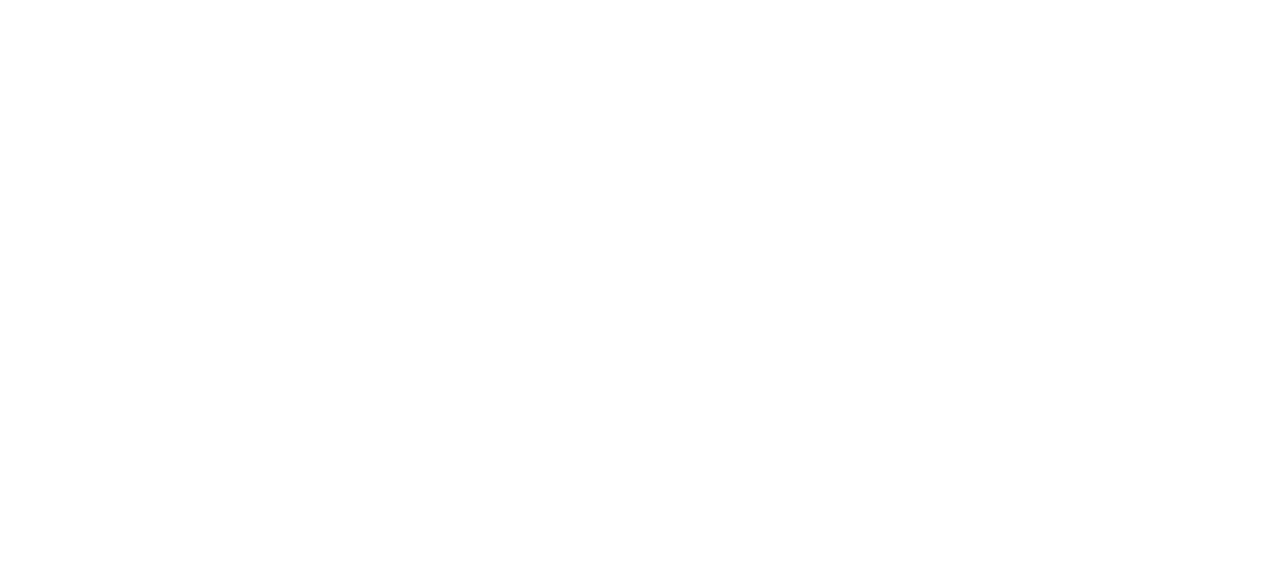
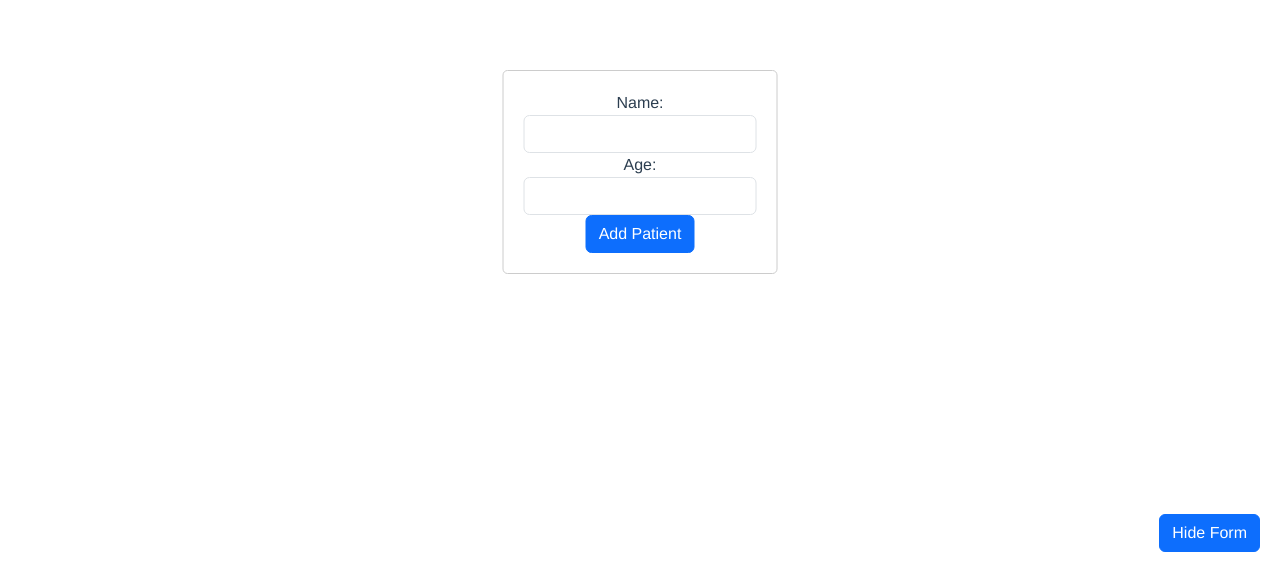
Before and after one commit to BuddeMax/weclapp, a Vue app: page /patient in a window 1280 px wide. Shown: the part 228-797 px from the top of the page. Built offline with nearby package versions, Linux system fonts and the light colour scheme; no server answers.

Commit message:
added Post-Script

```diff
--- /dev/null
+++ b/src/components/CreatePersonForm.vue
@@ -0,0 +1,58 @@
+<template>
+    <form @submit.prevent="createPatient">
+      <div class="form-group">
+        <label for="name">Name:</label>
+        <input id="name" v-model="newPatient.name" type="text" class="form-control" required>
+      </div>
+
+      <div class="form-group">
+        <label for="age">Age:</label>
+        <input id="age" v-model="newPatient.age" type="number" class="form-control" required>
+      </div>
+
+      <button type="submit" class="btn btn-primary">Add Patient</button>
+    </form>
+  </template>
+
+  <script>
+  export default {
+    data() {
+      return {
+        newPatient: {
+          name: '',
+          age: '',
+        },
+      };
+    },
+    methods: {
+      createPatient() {
+        // Hier kannst du die Daten verwenden oder an einen Service senden
+        console.log('Neuer Patient:', this.newPatient);
+        // Füge hier die Logik hinzu, um den Patienten zu erstellen oder zu speichern
+        var myHeaders = new Headers();
+        myHeaders.append("Content-Type", "application/json");
+
+        var raw = JSON.stringify({
+        "name": this.newPatient.name,
+        "age": this.newPatient.age
+        });
+
+        var requestOptions = {
+        method: 'POST',
+        headers: myHeaders,
+        body: raw,
+        redirect: 'follow'
+        };
+
+        fetch("http://localhost:8080/patient", requestOptions)
+        .then(response => response.text())
+        .then(result => console.log(result))
+        .catch(error => console.log('error', error));
+        },
+    },
+  }
+  </script>
+
+  <style scoped>
+  /* Füge hier bei Bedarf benutzerdefinierte CSS-Stile hinzu */
+  </style>
--- a/src/views/Patient.vue
+++ b/src/views/Patient.vue
@@ -1,34 +1,45 @@
 <template>
   <div class="container">
-      <h1 class="text-center"> Patient List and Hello World</h1>
-      <table class="table table-striped">
-          <head>
-              <th> Patient Id </th>
-              <th> Patient Name </th>
-              <th> Patient Age </th>
-          </head>
-          <body>
-              <tr v-for = "patient in patients" v-bind:key = "patient.id">
-                  <td>{{patient.id}}</td>
-                  <td>{{patient.name}}</td>
-                  <td>{{patient.age}}</td>
-              </tr>
-          </body>
-      </table>
+    <h1 class="text-center">Patient List and Hello World</h1>
+
+    <!-- Anzeige des Formulars -->
+    <div class="form-container">
+      <CreatePersonForm v-if="showForm" @addPerson="addPerson" />
     </div>
 
+    <!-- Button, um das Formular anzuzeigen oder auszublenden -->
+    <button @click="toggleForm" class="btn btn-primary" style="position: fixed; bottom: 20px; right: 20px;">
+      {{ showForm ? 'Hide Form' : 'Add Patient' }}
+    </button>
 
+    <!-- Patientenliste -->
+    <div class="row">
+      <div v-for="patient in patients" :key="patient.id" class="col-md-4 mb-3">
+        <div class="card">
+          <div class="card-body">
+            <h5 class="card-title">Patient ID: {{ patient.id }}</h5>
+            <p class="card-text">
+              <strong>Name:</strong> {{ patient.name }}<br>
+              <strong>Age:</strong> {{ patient.age }}
+            </p>
+          </div>
+        </div>
+      </div>
+    </div>
+  </div>
 </template>
 
 <script>
-import PatientService from '../services/PatientService'
+import CreatePersonForm from '@/components/CreatePersonForm';
+import PatientService from '../services/PatientService';
 
 export default {
   name: 'PatientsService',
   data() {
     return {
-    patients: []
-  }
+      patients: [],
+      showForm: true, // Ändere auf true, um das Formular standardmäßig anzuzeigen
+    };
   },
   methods: {
     async getPatients() {
@@ -38,10 +49,38 @@
       } catch (error) {
         console.error('Error fetching patients:', error);
       }
-  }
+    },
+    toggleForm() {
+      this.showForm = !this.showForm;
+    },
+    addPerson(person) {
+      // Hier implementiere die Logik zum Hinzufügen eines Patienten
+      console.log('Neuer Patient:', person);
+      // Füge hier die Logik hinzu, um den Patienten zu erstellen oder zu speichern
+    },
   },
   created() {
     this.getPatients();
+  },
+  components: {
+    CreatePersonForm,
+  },
+};
+</script>
+
+<style scoped>
+/* Füge hier bei Bedarf benutzerdefinierte CSS-Stile hinzu */
+
+/* Stile für das Formular-Container */
+.form-container {
+  position: fixed;
+  top: 50%;
+  left: 50%;
+  transform: translate(-50%, -50%);
+  background-color: white;
+  padding: 20px;
+  border: 1px solid #ccc;
+  border-radius: 5px;
+  z-index: 999; /* Damit es über anderen Inhalten liegt */
 }
-}
-</script>
+</style>
```
Also changed, not shown: src/components/Patient.vue (deleted, +0 -44 lines), src/services/PatientService.js (+6 -6 lines). Lines whose indentation alone changed are shown as unchanged.
